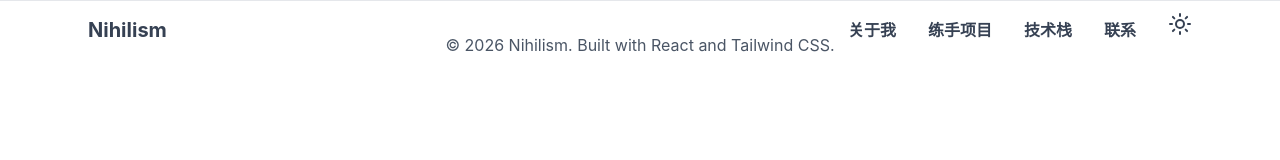
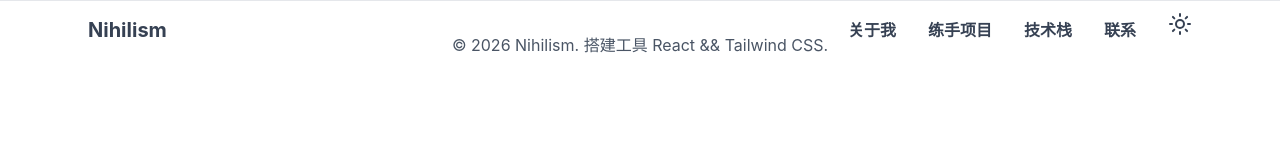
Before and after one commit to Heterogeneity/React-Profile, a React (Vite) app: page / in a window 1280 px wide. Shown: the top 160 px of the page. Built offline with nearby package versions, Linux system fonts and the light colour scheme.

Commit message:
底字样式修改

```diff
--- a/src/components/Footer.tsx
+++ b/src/components/Footer.tsx
@@ -9,7 +9,7 @@ export const Footer = (): ReactNode => {
             <ScrollToTop show={showScrollTop} />
             <div className="max-w-6xl mx-auto text-center">
                 <p className="text-gray-600 dark:text-white">
-                    © 2026 Nihilism. Built with React and Tailwind CSS.
+                    © 2026 Nihilism. 搭建工具 React && Tailwind CSS.
                 </p>
             </div>
         </footer>
```
